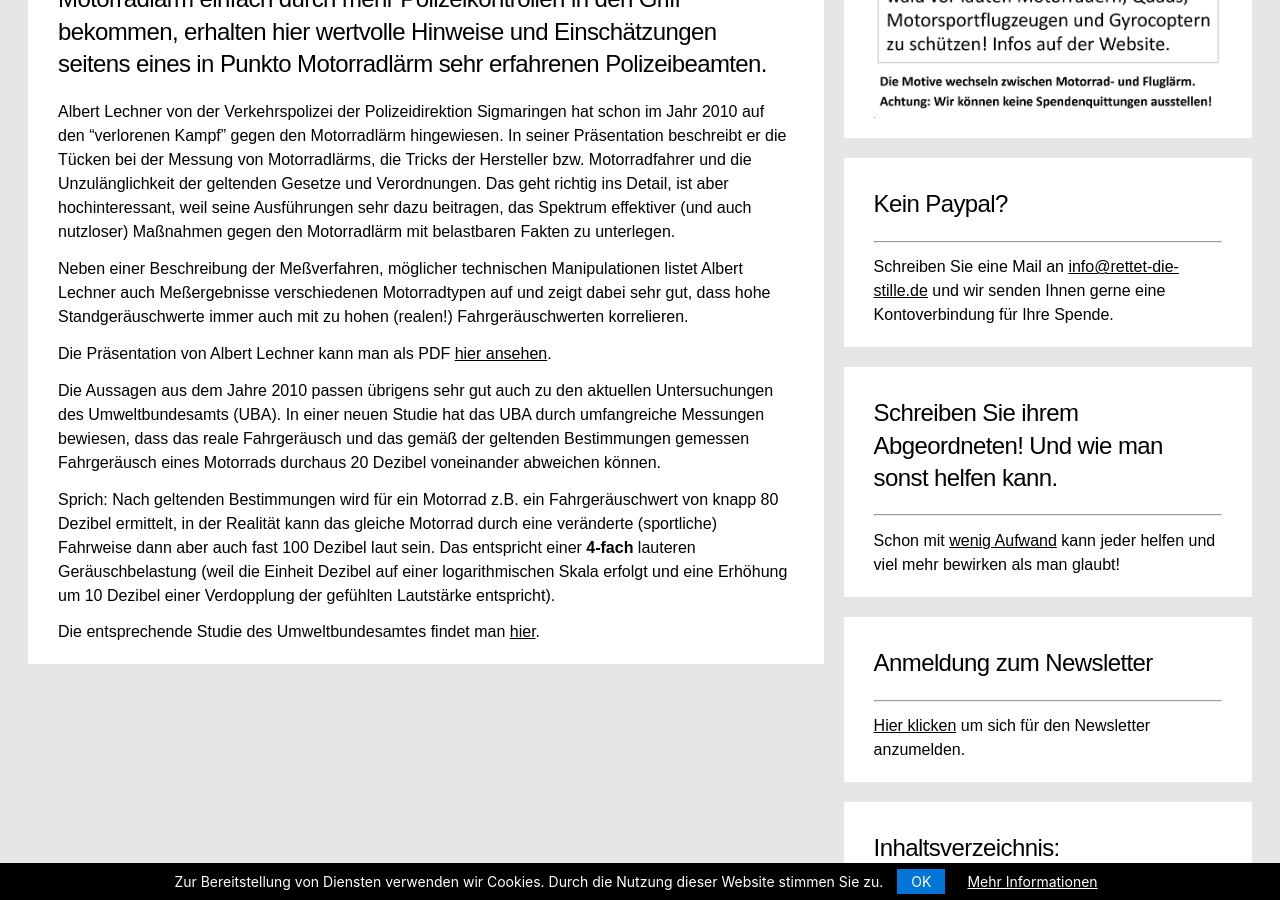
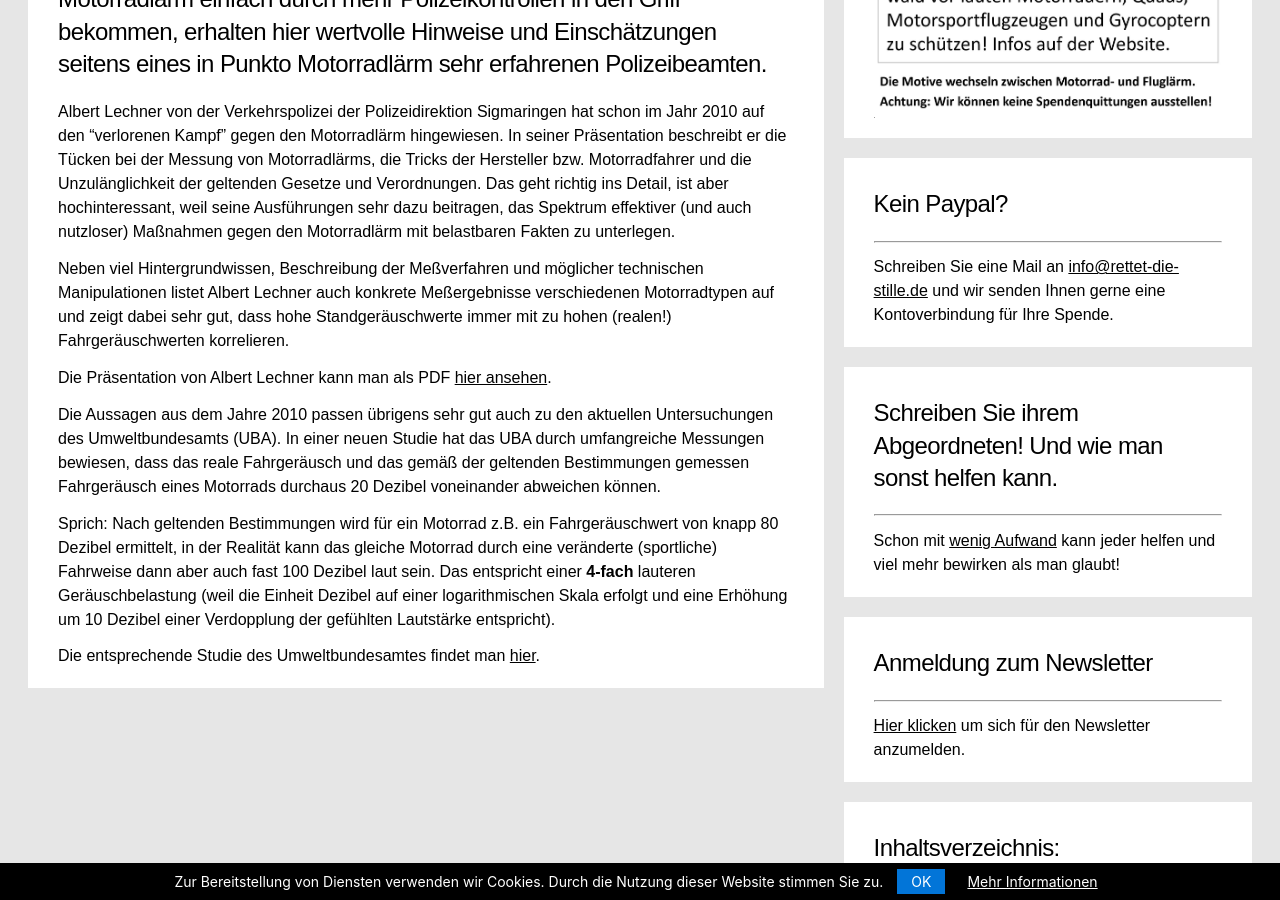
Before and after one commit to rettet-die-stille/rettet-die-stille.github.io, a Jekyll site: the page built from _posts/2021-05-04-messung-von-standgeraeusch-und-Fahrgeraeusch-aus-polizeilicher-praxis.md, in a window 1280 px wide and 900 px high, scrolled down 617 px. Built offline with Jekyll 4.4.1, drawn with Linux system fonts in a browser that asks for light colours.

Commit message:
Update 2021-05-04-messung-von-standgeraeusch-und-Fahrgeraeusch-aus-polizeilicher-praxis.md

```diff
--- a/_posts/2021-05-04-messung-von-standgeraeusch-und-Fahrgeraeusch-aus-polizeilicher-praxis.md
+++ b/_posts/2021-05-04-messung-von-standgeraeusch-und-Fahrgeraeusch-aus-polizeilicher-praxis.md
@@ -6,7 +6,7 @@ shorttext: "Auf den Servern des Bundesumweltamts findet sich eine sehr eindrück
 ---
 Albert Lechner von der Verkehrspolizei der Polizeidirektion Sigmaringen hat schon im Jahr 2010 auf den "verlorenen Kampf" gegen den Motorradlärm hingewiesen. In seiner Präsentation beschreibt er die Tücken bei der Messung von Motorradlärms, die Tricks der Hersteller bzw. Motorradfahrer und die Unzulänglichkeit der geltenden Gesetze und Verordnungen. Das geht richtig ins Detail, ist aber hochinteressant, weil seine Ausführungen sehr dazu beitragen, das Spektrum effektiver (und auch nutzloser) Maßnahmen gegen den Motorradlärm mit belastbaren Fakten zu unterlegen.
 
-Neben einer Beschreibung der Meßverfahren, möglicher technischen Manipulationen listet Albert Lechner auch Meßergebnisse verschiedenen Motorradtypen auf und zeigt dabei sehr gut, dass hohe Standgeräuschwerte immer auch mit zu hohen (realen!) Fahrgeräuschwerten korrelieren.
+Neben viel Hintergrundwissen, Beschreibung der Meßverfahren und möglicher technischen Manipulationen listet Albert Lechner auch konkrete Meßergebnisse verschiedenen Motorradtypen auf und zeigt dabei sehr gut, dass hohe Standgeräuschwerte immer mit zu hohen (realen!) Fahrgeräuschwerten korrelieren.
 
 Die Präsentation von Albert Lechner kann man als PDF <span style="text-decoration: underline;">[hier ansehen](https://www.umweltbundesamt.de/sites/default/files/medien/377/dokumente/lechner.pdf){:target="_blank"}</span>.
 
```
